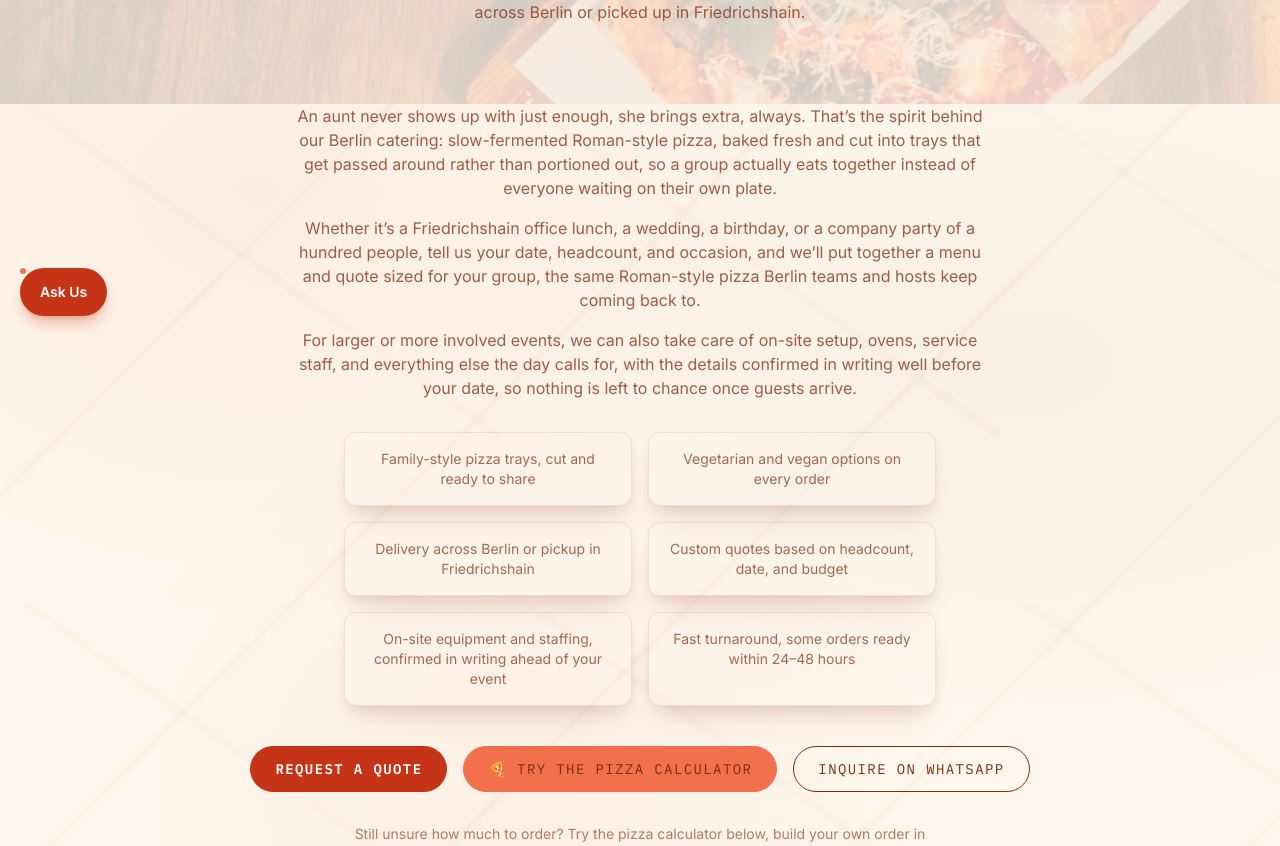
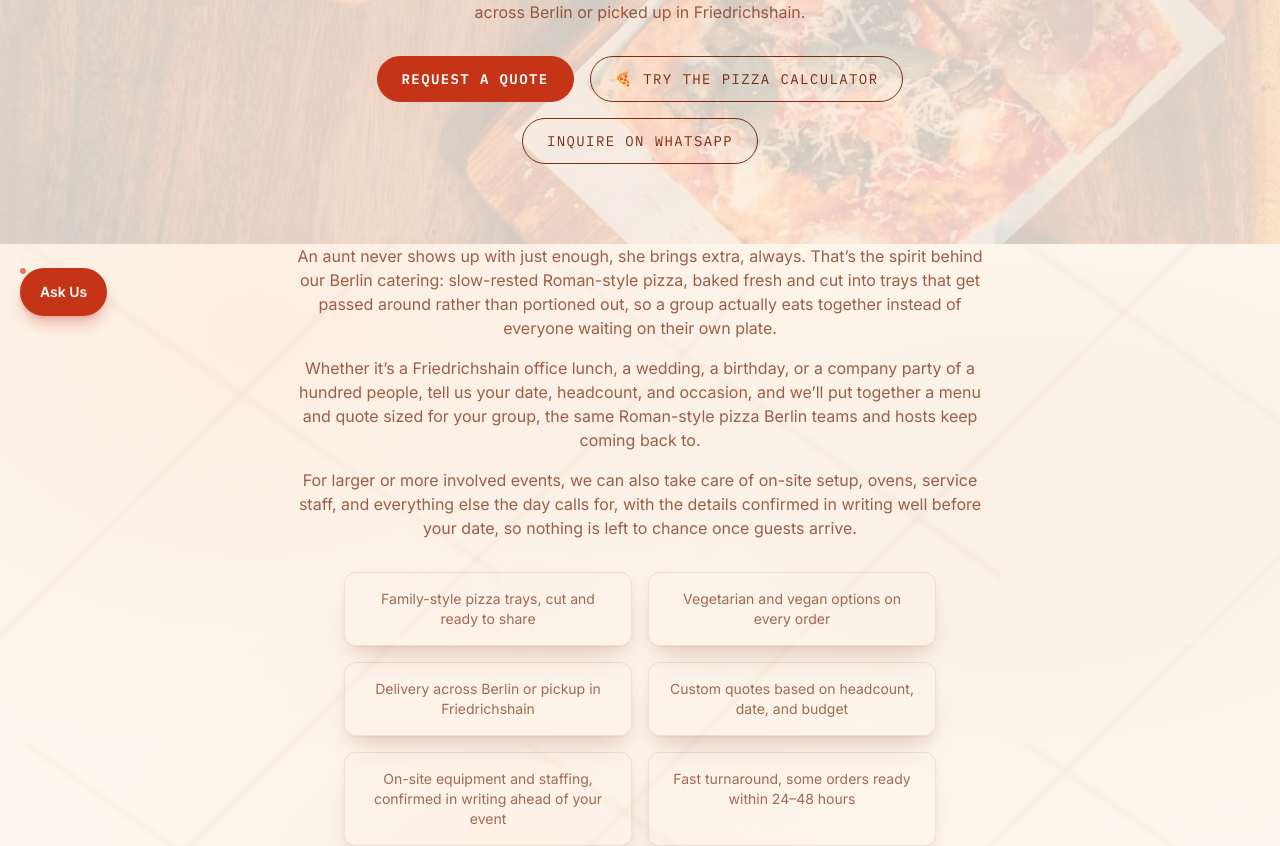
Before and after one commit to ziamariaberlin2-home/one-scroll-web, a Next.js app: page /one-scroll-web/catering in a window 1280 px wide. Shown: the part 464-1310 px from the top of the page. Built offline with nearby package versions, Linux system fonts and the light colour scheme.

Commit message:
Add files via upload

```diff
--- a/app/catering/page.js
+++ b/app/catering/page.js
@@ -108,6 +108,18 @@ export default function CateringPage() {
             Generous, family-style Roman-style pizza for groups of any size, delivered across
             Berlin or picked up in Friedrichshain.
           </p>
+          <div className="mt-8 flex flex-wrap items-center justify-center gap-4">
+            <a href="#catering-form" className="btn-pill-wine">Request a Quote</a>
+            <a href="#pizza-calculator" className="btn-pill-dark">🍕 Try the Pizza Calculator</a>
+            <a
+              href={whatsappLink("Hi Zia Maria! I'd like a catering or private event quote in Berlin.")}
+              target="_blank"
+              rel="noopener noreferrer"
+              className="btn-pill-dark"
+            >
+              Inquire on WhatsApp
+            </a>
+          </div>
         </div>
       </section>
 
@@ -115,7 +127,7 @@ export default function CateringPage() {
         <div className="mx-auto max-w-3xl space-y-4 px-6 text-center font-body text-ink/75 md:px-10">
           <p>
             An aunt never shows up with just enough, she brings extra, always. That&rsquo;s the
-            spirit behind our Berlin catering: slow-fermented Roman-style pizza, baked fresh and
+            spirit behind our Berlin catering: slow-rested Roman-style pizza, baked fresh and
             cut into trays that get passed around rather than portioned out, so a group actually
             eats together instead of everyone waiting on their own plate.
           </p>
@@ -140,7 +152,7 @@ export default function CateringPage() {
 
         <div className="mt-10 flex flex-wrap items-center justify-center gap-4">
           <a href="#catering-form" className="btn-pill-wine">Request a Quote</a>
-          <a href="#pizza-calculator" className="btn-pill-sand">🍕 Try the Pizza Calculator</a>
+          <a href="#pizza-calculator" className="btn-pill-dark">🍕 Try the Pizza Calculator</a>
           <a
             href={whatsappLink("Hi Zia Maria! I'd like a catering or private event quote in Berlin.")}
             target="_blank"
```
